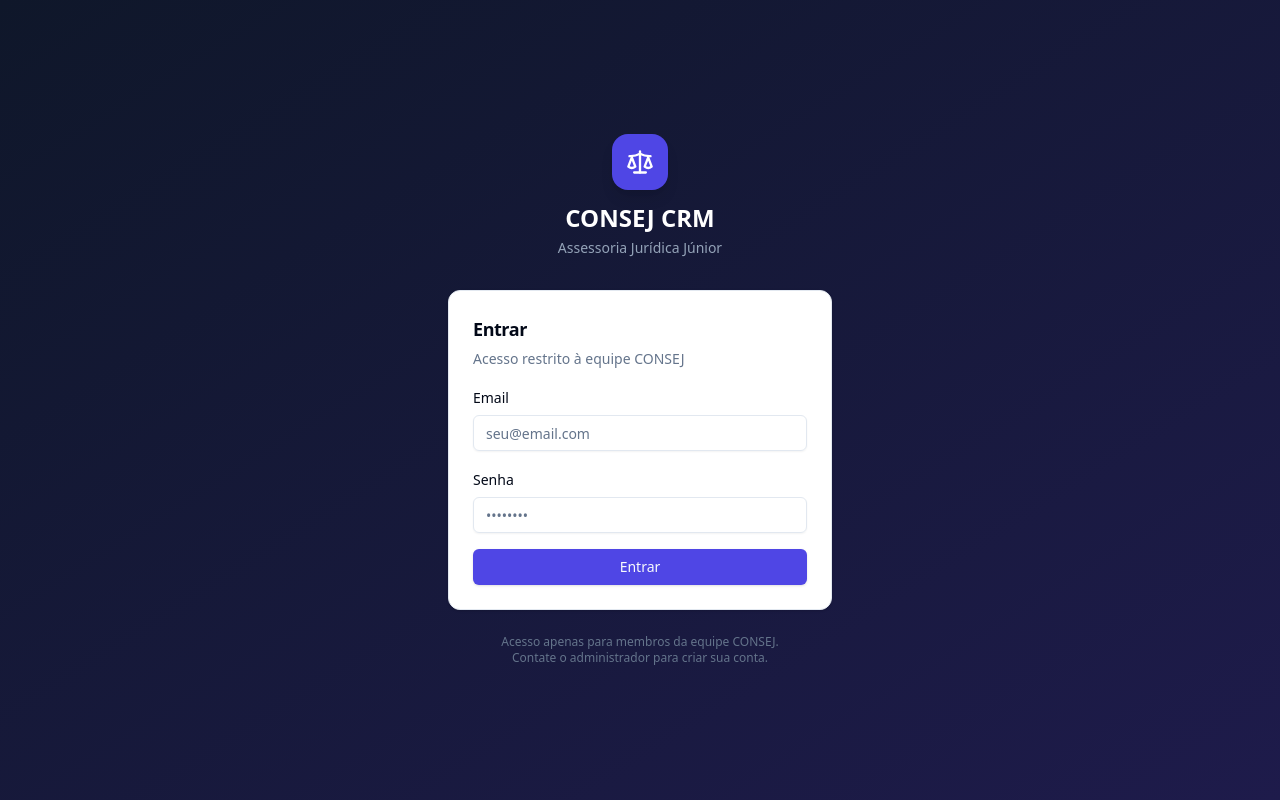
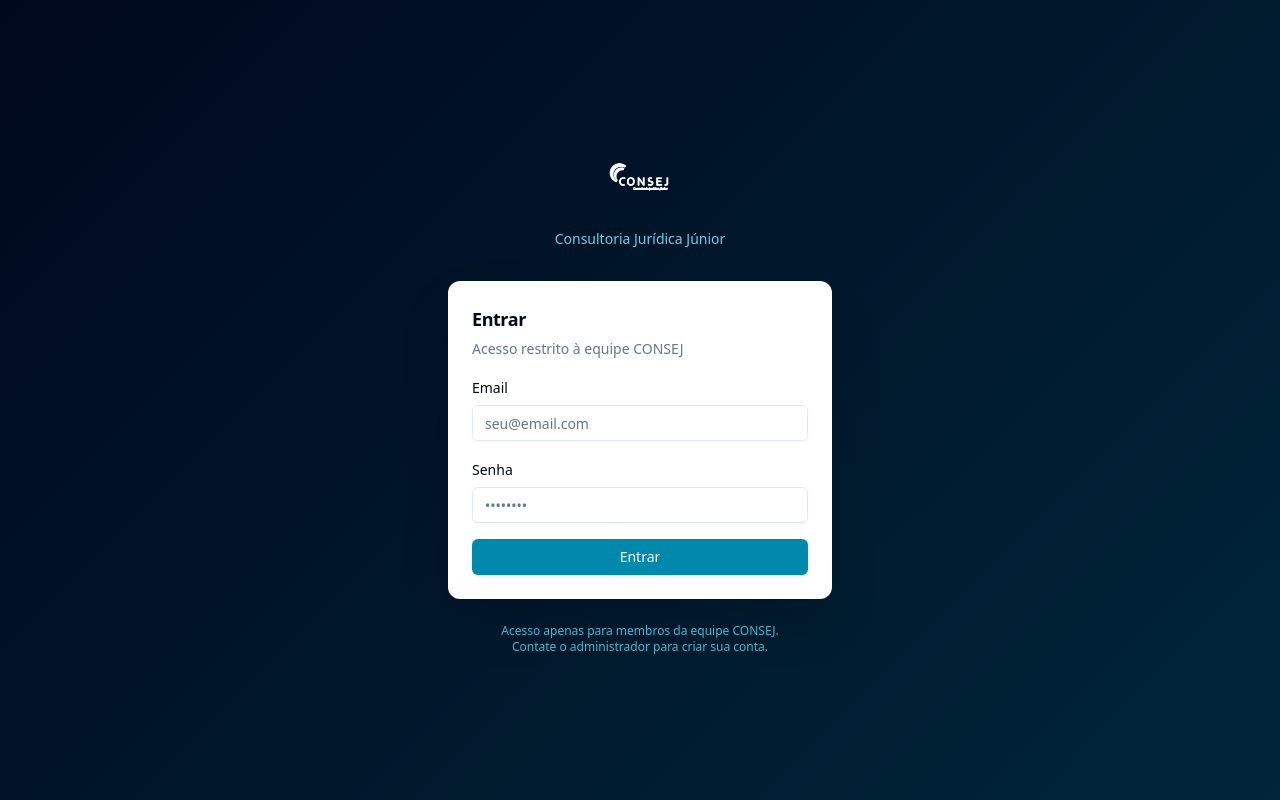
Before and after one commit to araujo19con/consejcomercio, a React (Vite) app: page /login in a window 1280 px wide. Built offline with nearby package versions, Linux system fonts and the light colour scheme.

Commit message:
identidade visual CONSEJ - logo e cores da marca

```diff
--- a/src/components/layout/Sidebar.tsx
+++ b/src/components/layout/Sidebar.tsx
@@ -1,5 +1,5 @@
 import { NavLink, useNavigate } from 'react-router-dom'
-import { Scale, LayoutDashboard, KanbanSquare, Stethoscope, Briefcase, FileText, Inbox, Share2, Handshake, TrendingUp, ClipboardList, Settings, LogOut } from 'lucide-react'
+import { LayoutDashboard, KanbanSquare, Stethoscope, Briefcase, FileText, Inbox, Share2, Handshake, TrendingUp, ClipboardList, Settings, LogOut } from 'lucide-react'
 import { supabase } from '@/lib/supabase'
 import { cn } from '@/lib/utils'
 import { toast } from 'sonner'
@@ -28,16 +28,10 @@
   }
 
   return (
-    <div className="w-56 shrink-0 h-screen bg-slate-900 flex flex-col">
+    <div className="w-56 shrink-0 h-screen flex flex-col" style={{ backgroundColor: '#00081d' }}>
       {/* Logo */}
-      <div className="flex items-center gap-2.5 px-4 py-5 border-b border-slate-700">
-        <div className="w-8 h-8 bg-indigo-600 rounded-lg flex items-center justify-center">
-          <Scale className="w-4.5 h-4.5 text-white" />
-        </div>
-        <div>
-          <p className="text-sm font-bold text-white leading-none">CONSEJ</p>
-          <p className="text-xs text-slate-400 mt-0.5">Assessoria Jurídica</p>
-        </div>
+      <div className="flex items-center justify-center px-4 py-5" style={{ borderBottom: '1px solid #000d32' }}>
+        <img src="/logo.png" alt="CONSEJ" className="h-10 w-auto" />
       </div>
 
       {/* Nav */}
@@ -50,10 +44,26 @@
               cn(
                 'flex items-center gap-2.5 px-3 py-2 rounded-lg text-sm mb-0.5 transition-colors',
                 isActive
-                  ? 'bg-indigo-600 text-white'
-                  : 'text-slate-400 hover:text-white hover:bg-slate-800'
+                  ? 'text-white'
+                  : 'hover:text-white'
               )
             }
+            style={({ isActive }) => isActive
+              ? { backgroundColor: '#0089ac', color: '#fff' }
+              : { color: '#6bd0e7' }
+            }
+            onMouseEnter={e => {
+              const el = e.currentTarget
+              if (!el.classList.contains('active') && !el.getAttribute('aria-current')) {
+                el.style.backgroundColor = '#00263a'
+              }
+            }}
+            onMouseLeave={e => {
+              const el = e.currentTarget
+              if (!el.getAttribute('aria-current')) {
+                el.style.backgroundColor = ''
+              }
+            }}
           >
             <Icon className="w-4 h-4 shrink-0" />
             {label}
@@ -62,10 +72,13 @@
       </nav>
 
       {/* Logout */}
-      <div className="p-2 border-t border-slate-700">
+      <div className="p-2" style={{ borderTop: '1px solid #000d32' }}>
         <button
           onClick={handleLogout}
-          className="flex items-center gap-2.5 px-3 py-2 rounded-lg text-sm text-slate-400 hover:text-white hover:bg-slate-800 w-full transition-colors"
+          className="flex items-center gap-2.5 px-3 py-2 rounded-lg text-sm w-full transition-colors"
+          style={{ color: '#6bd0e7' }}
+          onMouseEnter={e => { (e.currentTarget as HTMLElement).style.backgroundColor = '#00263a'; (e.currentTarget as HTMLElement).style.color = '#fff' }}
+          onMouseLeave={e => { (e.currentTarget as HTMLElement).style.backgroundColor = ''; (e.currentTarget as HTMLElement).style.color = '#6bd0e7' }}
         >
           <LogOut className="w-4 h-4" />
           Sair
--- a/src/index.css
+++ b/src/index.css
@@ -10,25 +10,25 @@
     --card-foreground: 222.2 84% 4.9%;
     --popover: 0 0% 100%;
     --popover-foreground: 222.2 84% 4.9%;
-    --primary: 238 84% 54%;
-    --primary-foreground: 210 40% 98%;
-    --secondary: 210 40% 96.1%;
-    --secondary-foreground: 222.2 47.4% 11.2%;
-    --muted: 210 40% 96.1%;
-    --muted-foreground: 215.4 16.3% 46.9%;
-    --accent: 210 40% 96.1%;
-    --accent-foreground: 222.2 47.4% 11.2%;
+    --primary: 194 100% 34%;
+    --primary-foreground: 0 0% 100%;
+    --secondary: 191 56% 94%;
+    --secondary-foreground: 200 100% 28%;
+    --muted: 210 20% 96%;
+    --muted-foreground: 215 16% 47%;
+    --accent: 35 38% 51%;
+    --accent-foreground: 0 0% 100%;
     --destructive: 0 84.2% 60.2%;
     --destructive-foreground: 210 40% 98%;
     --border: 214.3 31.8% 91.4%;
     --input: 214.3 31.8% 91.4%;
-    --ring: 238 84% 54%;
+    --ring: 194 100% 34%;
     --radius: 0.5rem;
-    --chart-1: 238 84% 54%;
-    --chart-2: 160 60% 45%;
-    --chart-3: 30 80% 55%;
-    --chart-4: 280 65% 60%;
-    --chart-5: 340 75% 55%;
+    --chart-1: 194 100% 34%;
+    --chart-2: 191 56% 55%;
+    --chart-3: 35 38% 51%;
+    --chart-4: 200 100% 28%;
+    --chart-5: 222 100% 6%;
   }
 }
 
--- a/src/pages/LoginPage.tsx
+++ b/src/pages/LoginPage.tsx
@@ -5,7 +5,6 @@
 import { Input } from '@/components/ui/input'
 import { Label } from '@/components/ui/label'
 import { Card, CardContent, CardHeader, CardTitle, CardDescription } from '@/components/ui/card'
-import { Scale } from 'lucide-react'
 import { toast } from 'sonner'
 import { Toaster } from 'sonner'
 
@@ -28,19 +27,19 @@
   }
 
   return (
-    <div className="min-h-screen bg-gradient-to-br from-slate-900 to-indigo-950 flex items-center justify-center p-4">
+    <div
+      className="min-h-screen flex items-center justify-center p-4"
+      style={{ background: 'linear-gradient(135deg, #00081d 0%, #00263a 100%)' }}
+    >
       <Toaster richColors />
       <div className="w-full max-w-sm">
         {/* Logo */}
         <div className="flex flex-col items-center mb-8">
-          <div className="w-14 h-14 bg-indigo-600 rounded-2xl flex items-center justify-center mb-3 shadow-lg">
-            <Scale className="w-7 h-7 text-white" />
-          </div>
-          <h1 className="text-2xl font-bold text-white">CONSEJ CRM</h1>
-          <p className="text-slate-400 text-sm mt-1">Assessoria Jurídica Júnior</p>
+          <img src="/logo.png" alt="CONSEJ" className="h-16 w-auto mb-4 drop-shadow-lg" />
+          <p className="text-sm mt-1" style={{ color: '#6bd0e7' }}>Consultoria Jurídica Júnior</p>
         </div>
 
-        <Card>
+        <Card className="border-0 shadow-2xl">
           <CardHeader className="pb-4">
             <CardTitle className="text-lg">Entrar</CardTitle>
             <CardDescription>Acesso restrito à equipe CONSEJ</CardDescription>
@@ -69,14 +68,19 @@
                   required
                 />
               </div>
-              <Button type="submit" className="w-full bg-indigo-600 hover:bg-indigo-700" disabled={loading}>
+              <Button
+                type="submit"
+                className="w-full text-white"
+                style={{ backgroundColor: '#0089ac' }}
+                disabled={loading}
+              >
                 {loading ? 'Entrando...' : 'Entrar'}
               </Button>
             </form>
           </CardContent>
         </Card>
 
-        <p className="text-center text-xs text-slate-500 mt-6">
+        <p className="text-center text-xs mt-6" style={{ color: '#4ab8cf' }}>
           Acesso apenas para membros da equipe CONSEJ.<br />
           Contate o administrador para criar sua conta.
         </p>
```
Also changed, not shown: public/logo.png (added).
